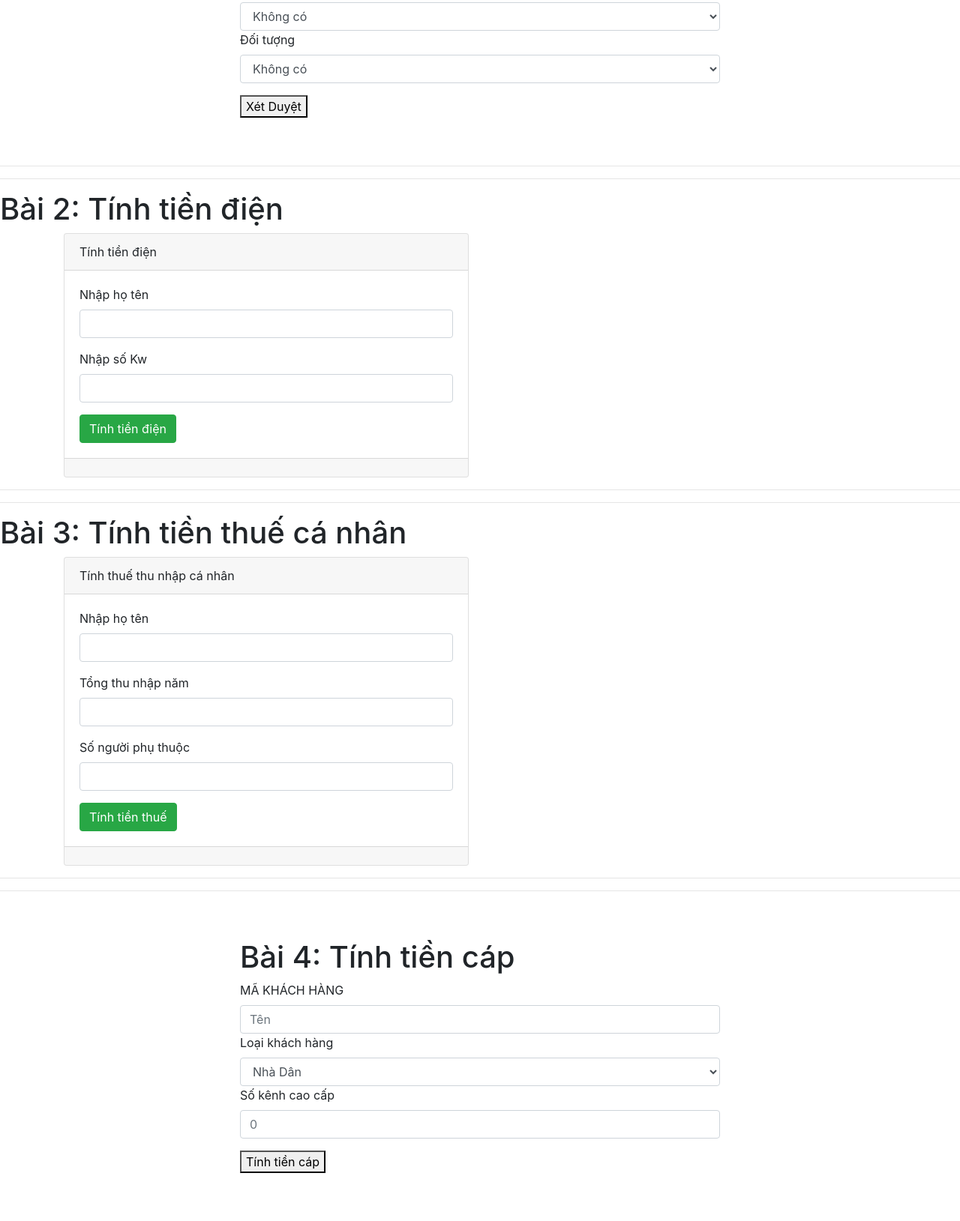
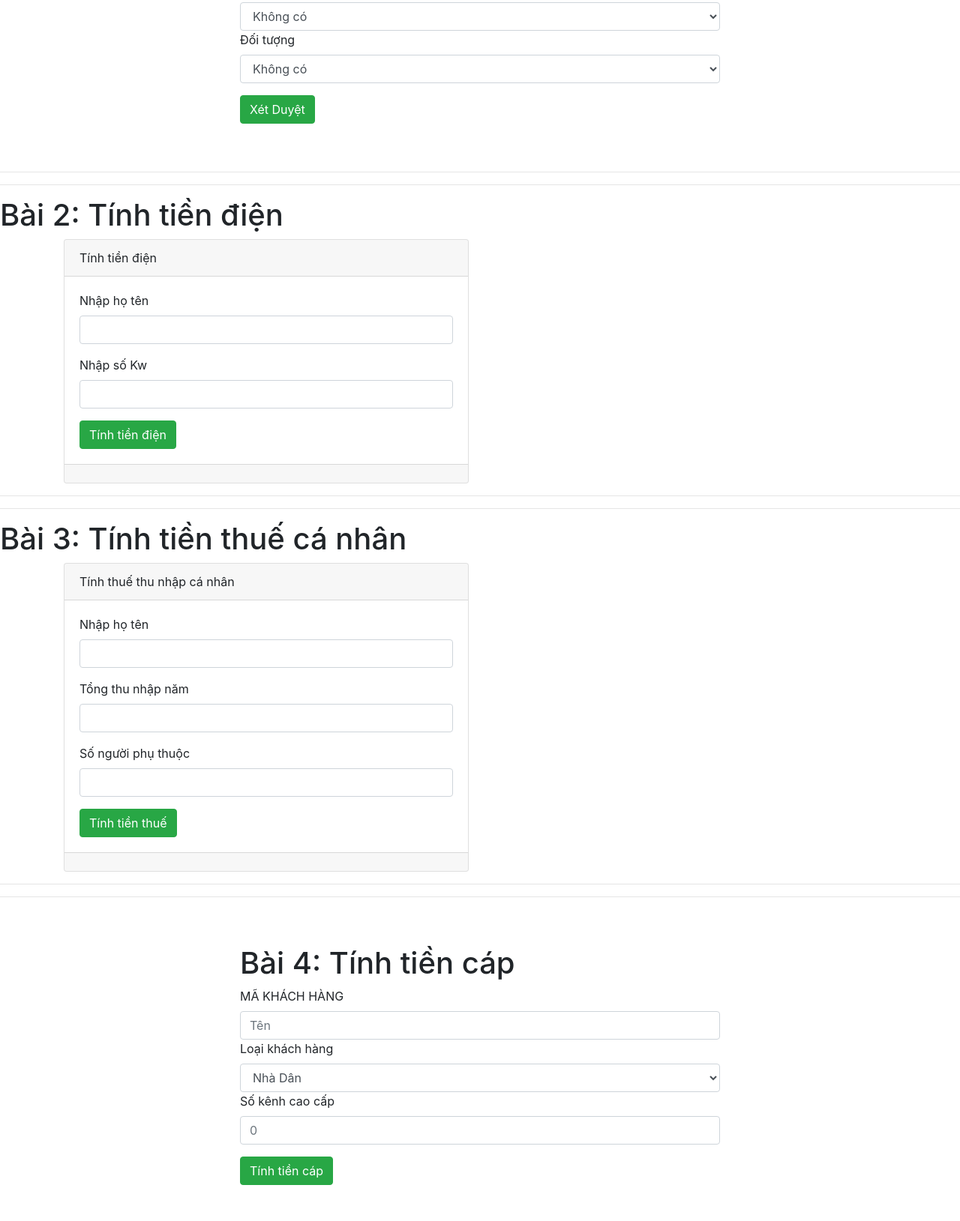
Before and after one commit to HuuMinh1015/Baitap_JS_Ham, a plain HTML site: page index.html in a window 1280 px wide. Shown: the part 413-2042 px from the top of the page at 75% size. Drawn offline with nearby package versions, Linux system fonts and the light colour scheme.

Commit message:
update new

```diff
--- a/index.html
+++ b/index.html
@@ -46,7 +46,7 @@
           </select>
         </div>
         <div id="tsResult"></div>
-        <button class="tsButton" onclick="xetTuyenSinh()">Xét Duyệt</button>
+        <button class="tsButton btn btn-success" onclick="xetTuyenSinh()">Xét Duyệt</button>
       </section>
 
 
@@ -126,7 +126,7 @@
           <input id="kenhcaocap-input" class="form-control" type="text" name="" placeholder="0" />
         </div>
         <div id="b4Result"></div>
-        <button class="b4Button" onclick="tienCap() ">Tính tiền cáp</button>
+        <button class="b4Button btn btn-success" onclick="tienCap() ">Tính tiền cáp</button>
       </section>
 
 
```
